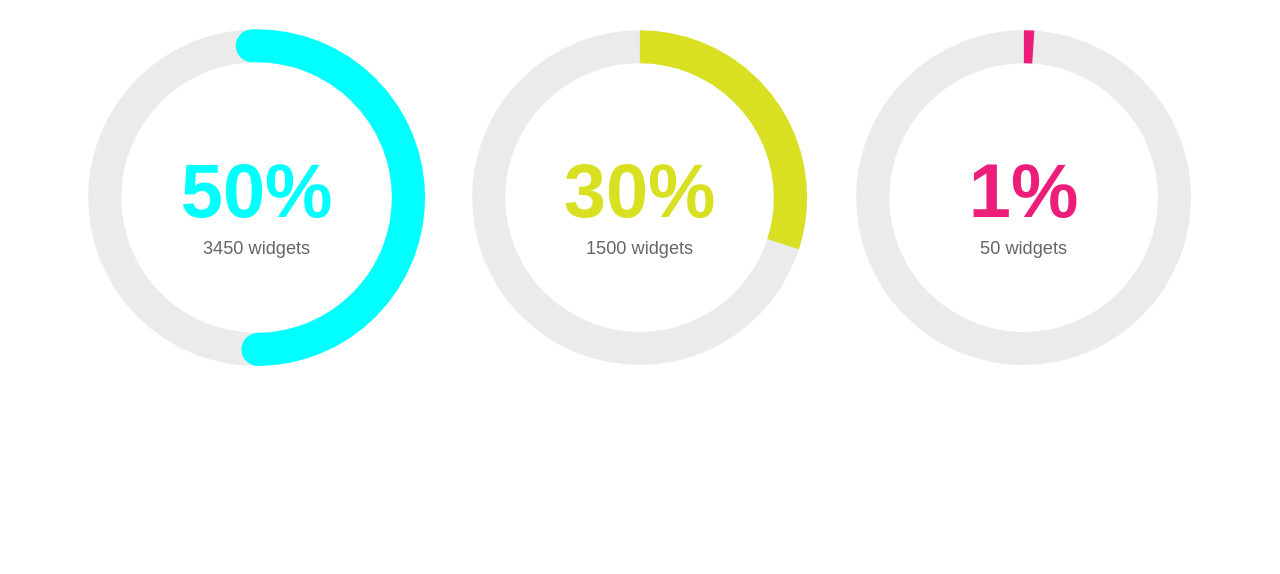
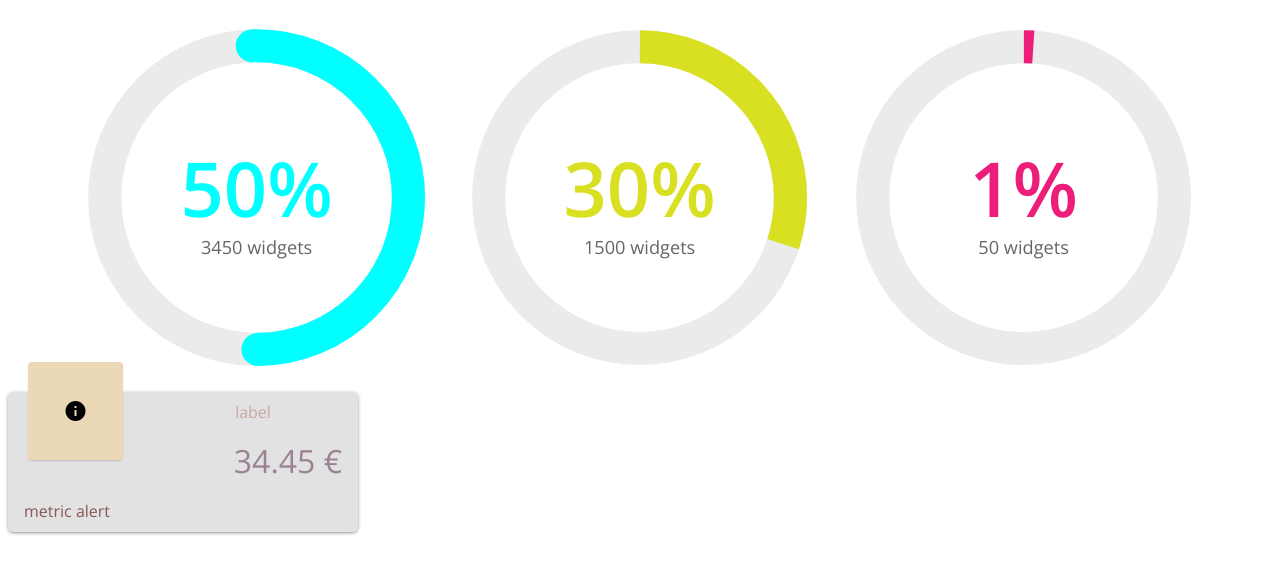
Before and after one commit to alfiop78/exampleCollection, a plain HTML site: page single_ring_chart_2/index.html in a window 1280 px wide. Drawn offline with nearby package versions, Linux system fonts and the light colour scheme.

Commit message:
add metric

```diff
--- a/single_ring_chart_2/css/main.css
+++ b/single_ring_chart_2/css/main.css
@@ -1,3 +1,8 @@
+@import url('https://fonts.googleapis.com/css?family=Open+Sans:300,400,600&display=swap'); /*font-family: 'Open Sans', sans-serif;*/
+@import url("https://fonts.googleapis.com/icon?family=Material+Icons|Material+Icons+Outlined|Material+Icons+Two+Tone|Material+Icons+Round|Material+Icons+Sharp&display=swap");
+
+* {box-sizing: border-box;font-family: 'Open Sans';}
+
 .svg-item {
     width: 100%;
     font-size: 16px;
@@ -131,9 +136,6 @@
     animation: donutfadelong 1s;
 }
 
-
-
-
 /* ---------- */
 /* just for this presentation */
 html { text-align:center; }
@@ -141,3 +143,68 @@ html { text-align:center; }
   max-width:30%;
   display:inline-block;
 }
+
+
+/* metric chart */
+.metricChart{
+  width: 350px;
+  background: #e2e2e2;
+  border-radius: 5px;
+  box-shadow: 0px 1px 5px -2px black;
+  height: 140px;
+  position: relative;
+  display: grid;grid-template-rows: 70% 30%;
+}
+.metricChart > section{
+  display: grid;
+  grid-template-columns: 40% 60%;
+  height: 100%;
+}
+.metricIcon{
+  width: 95px;
+  height: inherit;
+}
+
+.metricIcon > .icon{
+  position: absolute;
+  width: inherit;
+  height: 70%;
+  background: #ebd8b7;
+  top: -30px;
+  left: 20px;
+  display: flex;
+  justify-content: center;
+  align-items: center;
+  border-radius: 4px;
+  box-shadow: 0px 1px 3px -2px black;
+}
+
+.metricChart > section > .data{
+  height: inherit;
+  display: grid;
+  grid-template-rows: 40% 60%;
+}
+
+.metricChart > section .data > .metricLabel{
+  color: #c6a9a3;
+  display: flex;
+  justify-content: center;
+  align-items: center;
+}
+
+.metricChart > section > .data > .metricValue{
+  color: #9a8194;
+  display: flex;
+  justify-content: flex-end;
+  align-items: center;
+  font-size: 2rem;
+  padding: 0 .5em;
+}
+
+.metricChart > .metricAlert{
+  display: flex;
+  justify-content: flex-start;
+  align-items: center;
+  padding: 0 1em;
+  color: #865858;
+}
--- a/single_ring_chart_2/index.html
+++ b/single_ring_chart_2/index.html
@@ -57,6 +57,19 @@
       </g>
     </svg>
   </div>
+
+  <div class="metricChart">
+    <section>
+      <div class="metricIcon">
+        <div class="icon"><i class="material-icons">info</i></div>
+      </div>
+      <div class="data">
+        <div class="metricLabel">label</div>
+        <div class="metricValue">34.45 €</div>
+      </div>
+    </section>
+    <span class="metricAlert">metric alert</span>
+  </div>
   <script src="js/init.js"></script>
 </body>
 </html>
```
